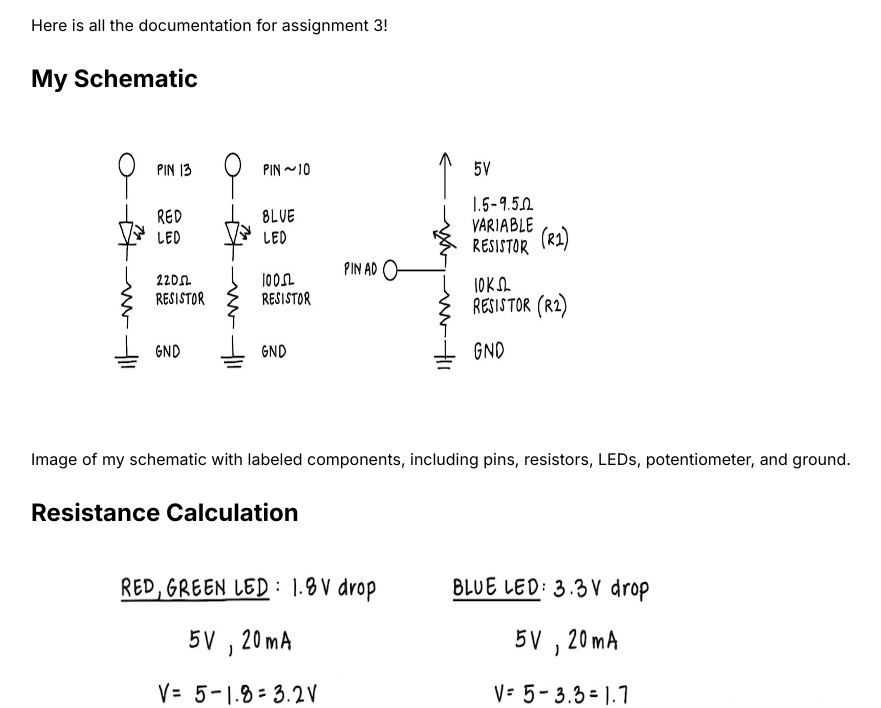
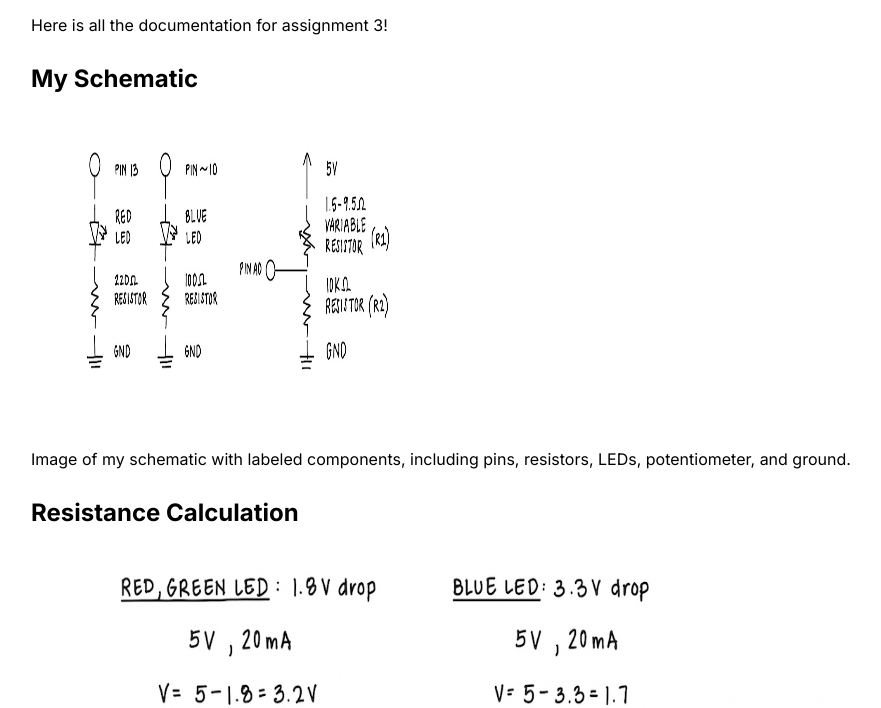
Before and after one commit to enakata17/enakata17.github.io, a plain HTML site: page a3.html in a window 1280 px wide. Shown: the part 83-791 px from the top of the page, without its empty margins (141-1022 px from the left). Drawn offline with Linux system fonts and the light colour scheme.

Commit message:
change size

```diff
--- a/a3.html
+++ b/a3.html
@@ -20,7 +20,7 @@
     </div>
     <div class="content">
       <h2>My Schematic</h2>
-      <img src="a3-schematic.jpg" width="600" height="350"/>
+      <img src="a3-schematic.jpg" width="400" height="350"/>
       Image of my schematic with labeled components, including pins, resistors, LEDs, potentiometer, and ground.
       <br>
       <br>
```
